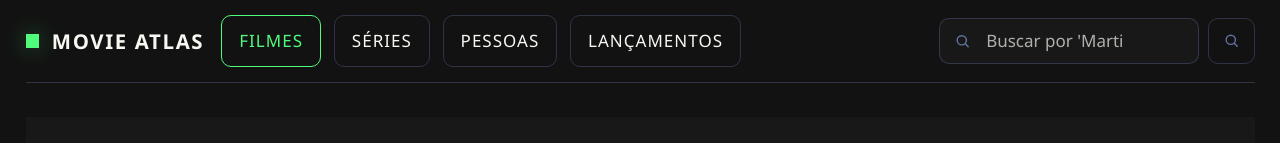
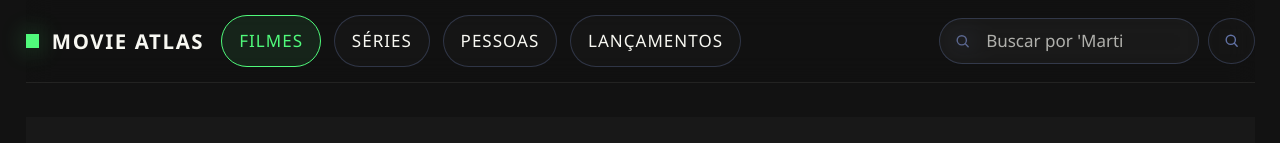
Before and after one commit to pedrohenrique505/movie-atlas, a React (Vite) app in the folder frontend/: page /movies in a window 1280 px wide. Shown: the top 143 px of the page. Built offline with nearby package versions, Linux system fonts and the light colour scheme; no server answers; a web font is replaced by a local one.

Commit message:
style(topbar): deixa header transparente e aplica hover translúcido com botões em formato pill

```diff
--- a/frontend/src/App.css
+++ b/frontend/src/App.css
@@ -8,7 +8,13 @@
   gap: 1rem;
   align-items: center;
   padding: 0.9rem 0;
-  border-bottom: 1px solid var(--line);
+  position: sticky;
+  top: 0;
+  z-index: 12;
+  border-bottom: 1px solid rgba(248, 248, 242, 0.08);
+  background: rgba(18, 18, 18, 0.18);
+  backdrop-filter: blur(14px);
+  -webkit-backdrop-filter: blur(14px);
 }
 
 .brand {
@@ -39,6 +45,10 @@
   transform: translateY(-1px);
 }
 
+.brand.active {
+  color: var(--text);
+}
+
 .topnav {
   display: flex;
   gap: 0.75rem;
@@ -57,7 +67,7 @@
   min-height: 2.75rem;
   padding: 0.7rem 1rem;
   border: 1px solid var(--line);
-  background: transparent;
+  background: rgba(248, 248, 242, 0.02);
   color: var(--text);
   text-decoration: none;
   transition:
@@ -66,7 +76,7 @@
     transform var(--transition-base),
     background-color var(--transition-base),
     box-shadow var(--transition-base);
-  border-radius: var(--radius-sm);
+  border-radius: 999px;
 }
 
 .nav-link.active,
@@ -74,6 +84,7 @@
 .filter-chip.active {
   border-color: var(--accent);
   color: var(--accent);
+  background: rgba(80, 250, 123, 0.08);
 }
 
 .nav-link:hover,
@@ -81,9 +92,11 @@
 .filter-chip:hover,
 .search-shell button:hover,
 .carousel-button:hover {
-  border-color: var(--secondary);
+  border-color: rgba(248, 248, 242, 0.18);
   color: var(--text);
+  background: rgba(248, 248, 242, 0.08);
   transform: translateY(-1px);
+  box-shadow: inset 0 1px 0 rgba(248, 248, 242, 0.08);
 }
 
 .topbar-tools {
@@ -113,16 +126,18 @@
 .search-shell input {
   min-height: 2.75rem;
   border: 1px solid var(--line);
-  background: var(--surface);
+  background: rgba(248, 248, 242, 0.04);
   color: var(--text);
   padding: 0 0.9rem 0 2.7rem;
   outline: none;
   width: 100%;
-  border-radius: var(--radius-sm);
+  border-radius: 999px;
   transition:
     border-color var(--transition-base),
     box-shadow var(--transition-base),
     background-color var(--transition-base);
+  backdrop-filter: blur(12px);
+  -webkit-backdrop-filter: blur(12px);
 }
 
 .search-shell input::placeholder {
@@ -131,6 +146,7 @@
 
 .search-shell input:focus {
   border-color: var(--accent);
+  background: rgba(248, 248, 242, 0.06);
   box-shadow: inset 0 0 0 1px rgba(80, 250, 123, 0.18);
 }
 
@@ -151,6 +167,8 @@
   padding: 0;
   color: var(--secondary);
   cursor: pointer;
+  backdrop-filter: blur(12px);
+  -webkit-backdrop-filter: blur(12px);
 }
 
 .action-icon {
```
